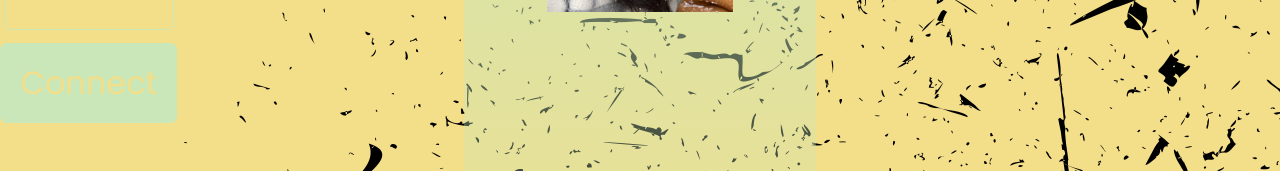
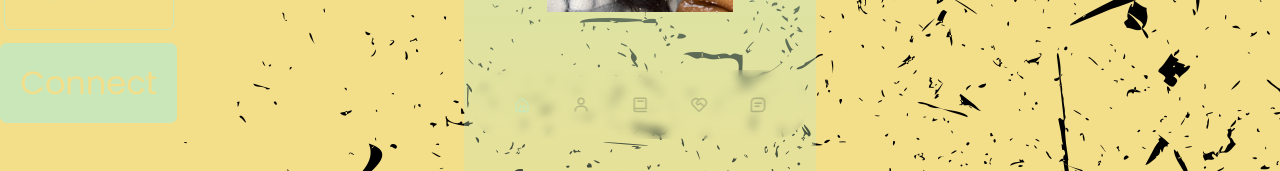
Before and after one commit to itsrayito/ray-react-portfolio, a React (Create React App) app: page / in a window 1280 px wide. Shown: the part 629-800 px from the top of the page. Built offline with nearby package versions, Linux system fonts and the light colour scheme.

Commit message:
navbar styling & addition of useState active comp

```diff
--- a/src/components/nav/Nav.jsx
+++ b/src/components/nav/Nav.jsx
@@ -1,17 +1,18 @@
-import React from 'react';
-import './nav.css'
+import {useState} from 'react';
+import './nav.css';
 import {BiHomeAlt, BiUser, BiBook, BiMessageSquareDetail} from 'react-icons/bi'
 import {RiServiceLine} from 'react-icons/ri'
 
 function Nav() {
+    const [activeNav, setActiveNav] = useState('#')
     return (
-        <><div>Nav</div><nav>
-            <a href="#"><BiHomeAlt /></a>
-            <a href="#about"><BiUser /></a>
-            <a href="#experience"><BiBook /></a>
-            <a href="#services"><RiServiceLine /></a>
-            <a href="#contact"><BiMessageSquareDetail /></a>
-        </nav></>
+        <nav>
+            <a href="#" onClick={() => setActiveNav('#')} className={activeNav === '#' ? 'active' : ''}><BiHomeAlt/></a>
+            <a href="#about" onClick={() => setActiveNav('#about')} className={activeNav === '#about' ? 'active' : ''}><BiUser/></a>
+            <a href="#experience" onClick={() => setActiveNav('#experience')} className={activeNav === '#experience' ? 'active' : ''}><BiBook/></a>
+            <a href="#services" onClick={() => setActiveNav('#services')} className={activeNav === '#services' ? 'active' : ''}><RiServiceLine/></a>
+            <a href="#contact" onClick={() => setActiveNav('#contact')} className={activeNav === '#contact' ? 'active' : ''}><BiMessageSquareDetail/></a>
+        </nav>
     )
 }
 
--- a/src/components/nav/nav.css
+++ b/src/components/nav/nav.css
@@ -0,0 +1,31 @@
+nav {
+    background: var(--color-nav);
+    width: max-content;
+    padding: 0.7rem 1.7rem;
+    position: fixed;
+    left: 50%;
+    transform: translateX(-50%);
+    bottom: 2rem;
+    display: flex;
+    gap: 0.8rem;
+    border-radius: 3rem;
+    backdrop-filter: blur(5px);
+}
+
+nav a {
+    background: transparent;
+    padding: 0.9rem;
+    border-radius: 40%;
+    display: flex;
+    color: var(--color-primary-variant);
+    font-size: 1.1rem;
+}
+
+nav a:hover {
+    background: var(--color-nav);
+}
+
+nav a.active {
+    background: var(--color-nav);
+    color: var(--color-primary);
+}
```
